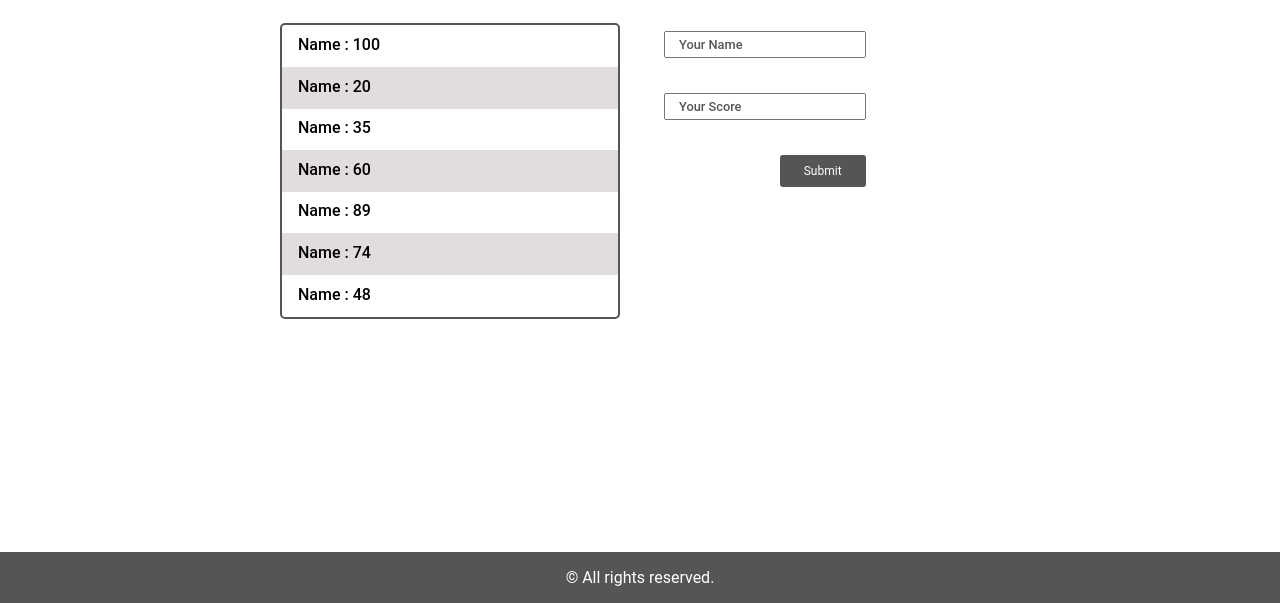
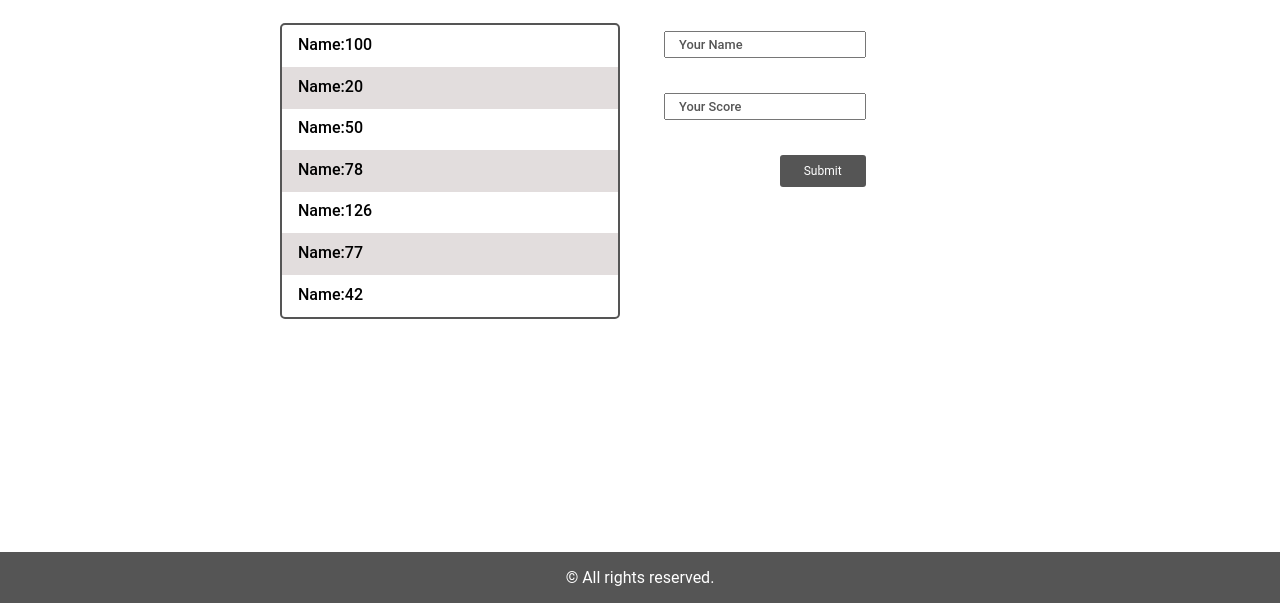
Before and after one commit to Medini-Rajendra/leaderboard-project, a website built with webpack: page src/index.html in a window 1280 px wide. Shown: the part 197-800 px from the top of the page. Built offline with nearby package versions, Linux system fonts and the light colour scheme.

Commit message:
Fix code as per reviewer suggestions

```diff
--- a/src/index.html
+++ b/src/index.html
@@ -14,14 +14,7 @@
             <h2 class="left-heading">Recent Scores</h2>
             <button class="button">Refresh</button>
           </header>
-          <ul class="score-list">
-            <li class="item">Name : 100</li>
-            <li class="item">Name : 20</li>
-            <li class="item">Name : 35</li>
-            <li class="item">Name : 60</li>
-            <li class="item">Name : 89</li>
-            <li class="item">Name : 74</li>
-            <li class="item">Name : 48</li>
+          <ul class="score-list" id="scores">
           </ul>
         </section>
         <section class="right-section">
--- a/src/index.js
+++ b/src/index.js
@@ -1 +1,5 @@
 import './style.css';
+import { populatelist } from './populatelist.js';
+
+const livalues = [100, 20, 50, 78, 126, 77, 42];
+populatelist(livalues);
--- /dev/null
+++ b/src/populatelist.js
@@ -0,0 +1,12 @@
+const populatelist = (list) => {
+  const info = document.getElementById('scores');
+  info.innerHTML = '';
+  list.forEach((element) => {
+    const newElement = document.createElement('li');
+    newElement.classList = 'item';
+    newElement.innerHTML = `${'Name:'}${element}`;
+    info.appendChild(newElement);
+  });
+};
+
+module.exports = { populatelist };
```
